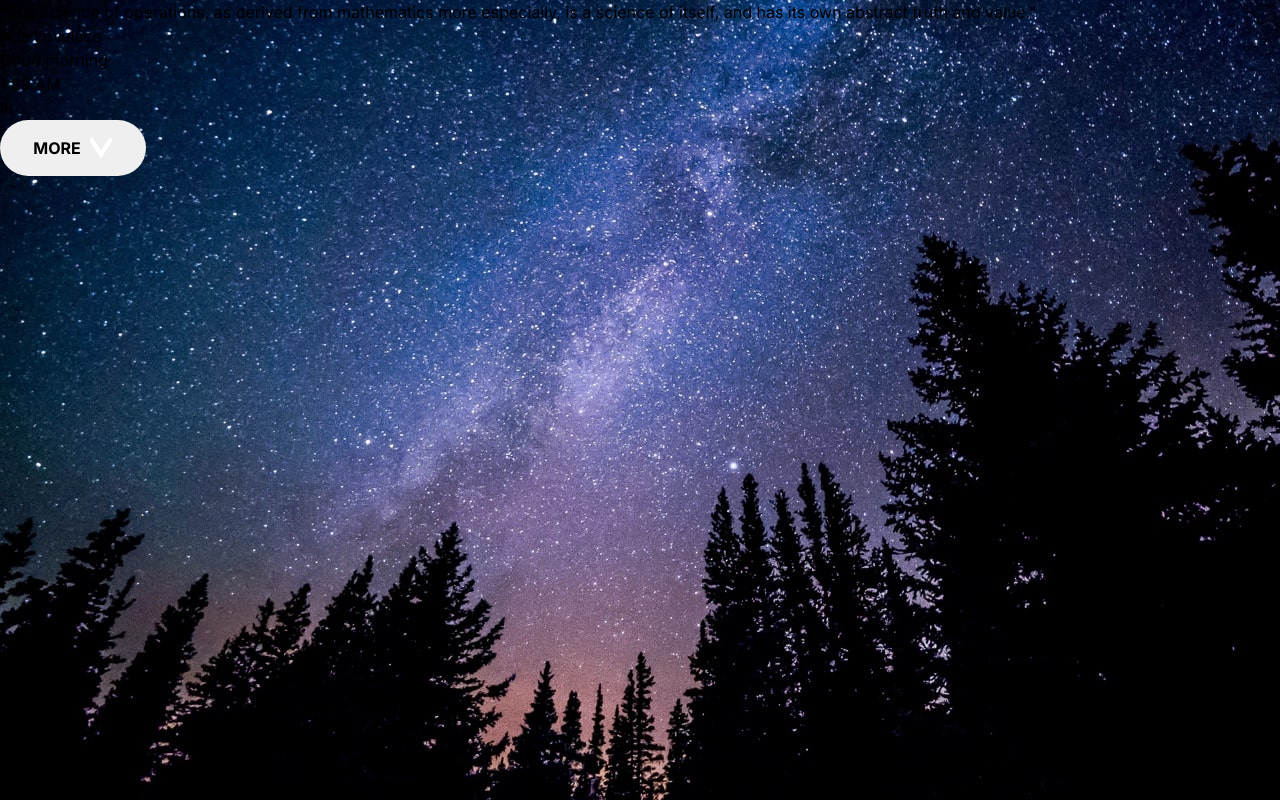
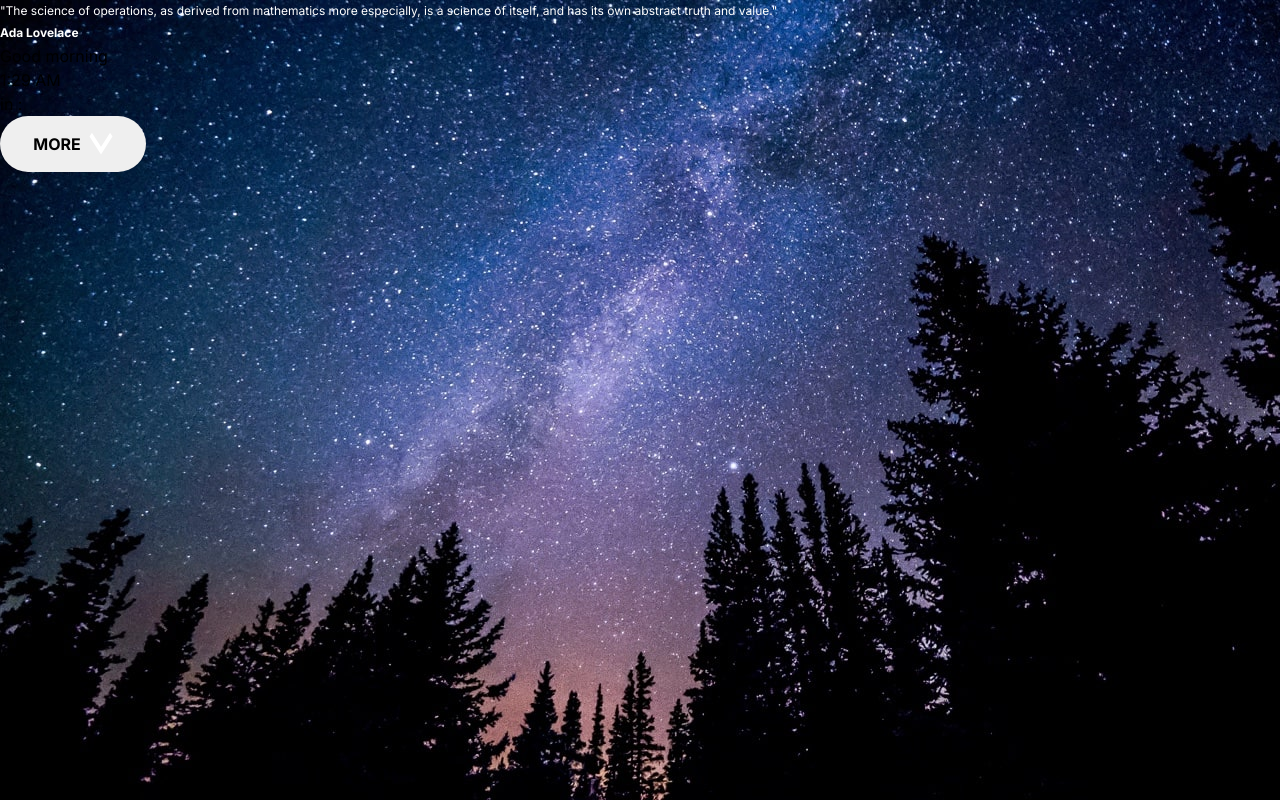
Before and after one commit to mayor-creator/clock_app, a React (Vite) app: page / in a window 1280 px wide. Built offline with nearby package versions, Linux system fonts and the light colour scheme; no server answers.

Commit message:
Refactor Quote component to apply CSS modules for styling and improve structure

```diff
--- /dev/null
+++ b/src/components/quote/quote.module.css
@@ -0,0 +1,12 @@
+.quote {
+  color: var(--color-white);
+  font-size: 12px;
+  line-height: 22px;
+}
+
+.author {
+  color: var(--color-white);
+  font-size: 12px;
+  font-weight: bold;
+  line-height: 22px;
+}
--- a/src/components/quote/quote.tsx
+++ b/src/components/quote/quote.tsx
@@ -1,4 +1,5 @@
 import { useState, useEffect } from "react";
+import styles from "./quote.module.css";
 
 interface QuoteProps {
   _id: string;
@@ -78,8 +79,8 @@ export function Quote() {
 
   return (
     <section>
-      <p>"{quote.content}"</p>
-      <p>{quote.author}</p>
+      <p className={styles.quote}>"{quote.content}"</p>
+      <p className={styles.author}>{quote.author}</p>
     </section>
   );
 }
```
